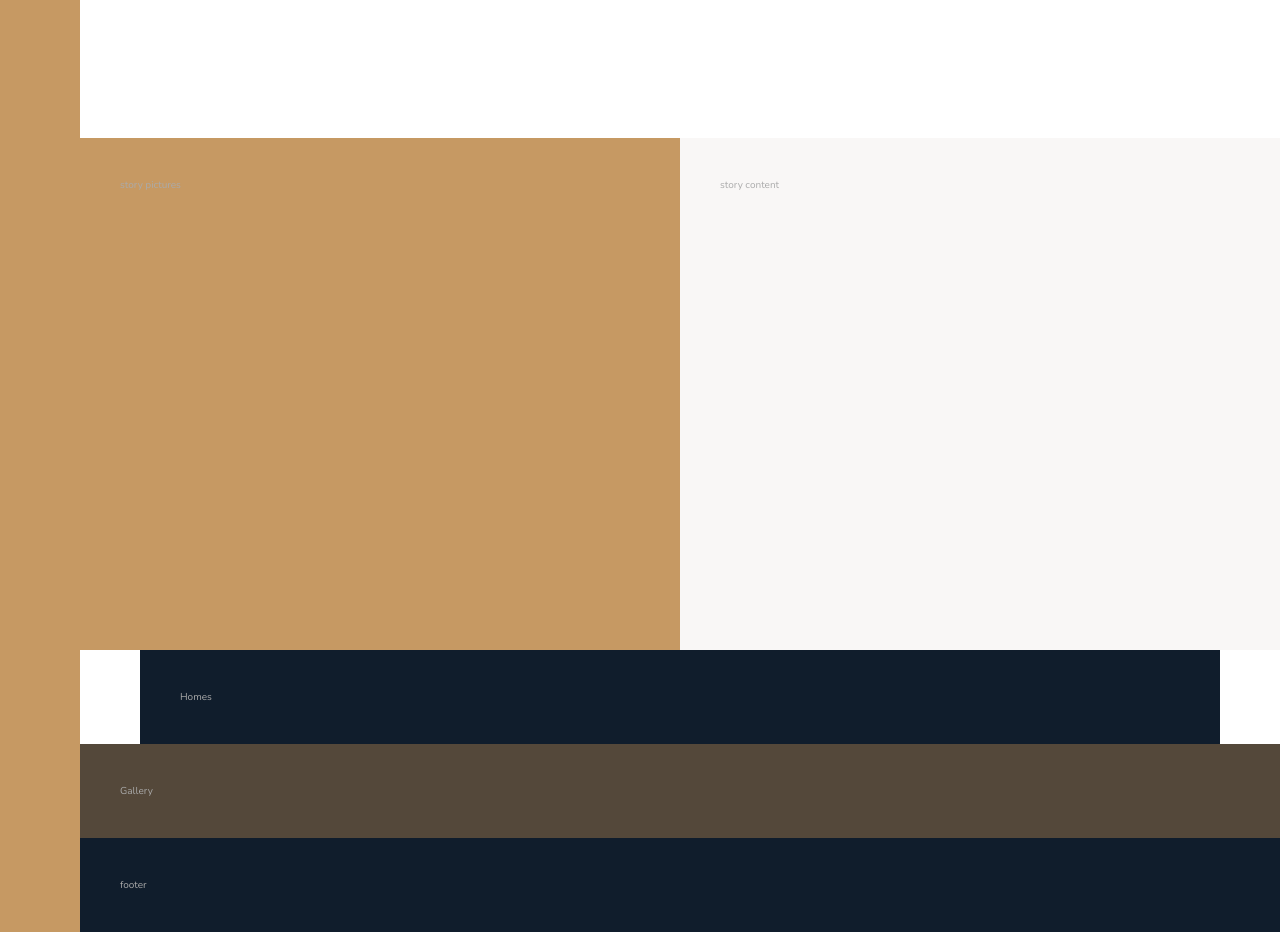
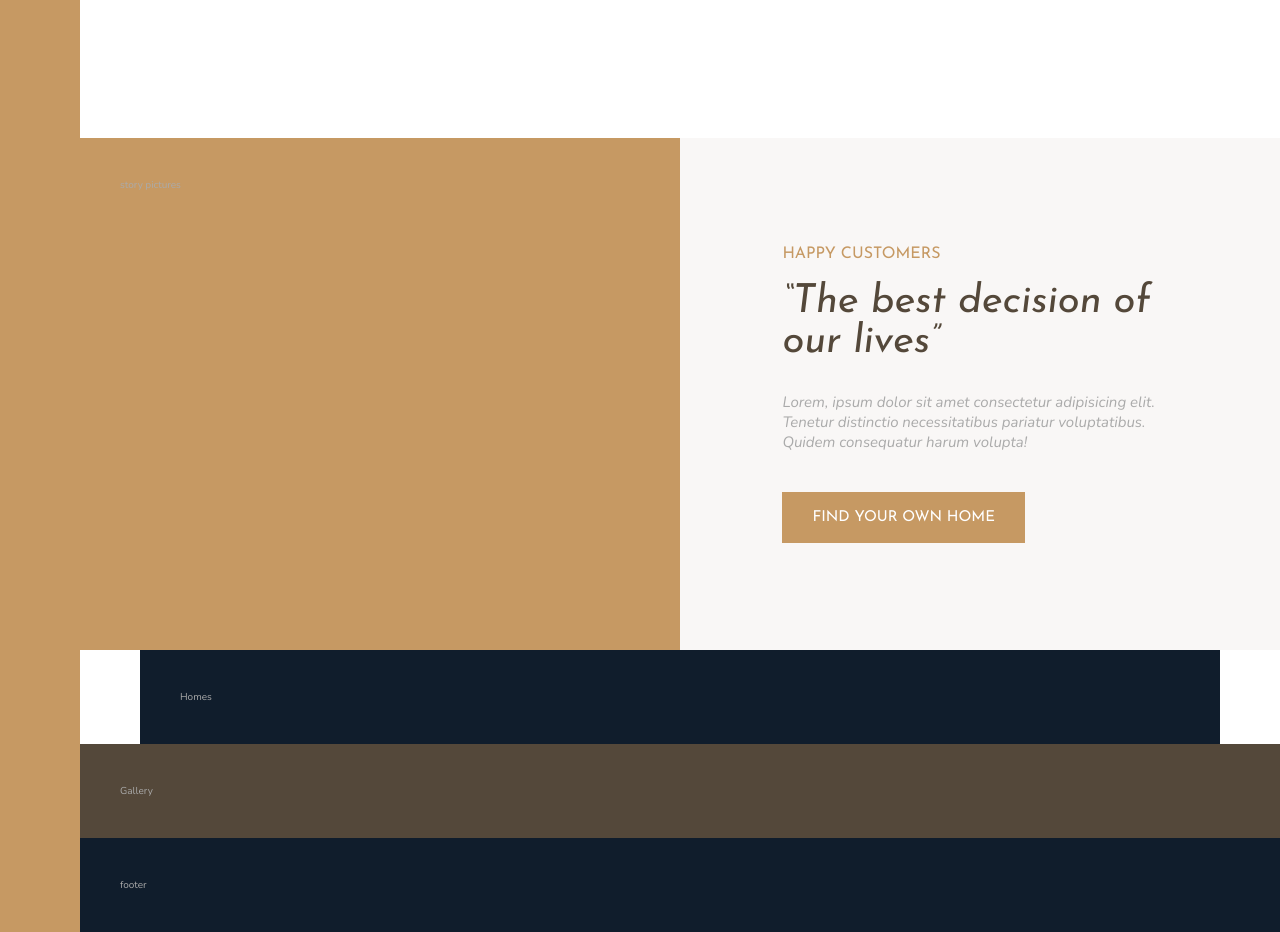
Before and after one commit to PrantoMollick/nexter-html-template, a website: page index.html in a window 1280 px wide. Shown: the part 1240-2172 px from the top of the page. Drawn offline with nearby package versions, Linux system fonts and the light colour scheme.

Commit message:
006 Building the Story Section - Part 1

```diff
--- a/index.html
+++ b/index.html
@@ -80,7 +80,13 @@
         story pictures
     </div>
     <div class="story__content">
-        story content
+        <h3 class="heading-3 mb-sm">Happy Customers</h3>
+        <h2 class="heading-2 heading-2--dark mb-md">&ldquo;The best decision of our lives&rdquo;</h2>
+        <p class="story__text">
+            Lorem, ipsum dolor sit amet consectetur adipisicing elit. Tenetur distinctio necessitatibus pariatur
+            voluptatibus. Quidem consequatur harum volupta!
+        </p>
+        <button class="btn">Find your own home</button>
     </div>
     <section class="homes">Homes</section>
     <section class="gallery">
--- a/sass/_story.scss
+++ b/sass/_story.scss
@@ -1,13 +1,31 @@
 .story {
   &__pictures {
     background-color: $color-primary;
-
     grid-column: full-start / col-end 4;
   }
 
   &__content {
     background-color: $color-grey-light-1;
     grid-column: col-start 5 / full-end;
+    padding: 6rem 8vw;
+
+    /*
+    display: flex;
+    flex-direction: column;
+    justify-content: center;
+    align-items: flex-start;
+    */
+
+    display: grid;
+    align-content: center;
+    justify-items: start;
+
+  }
+
+  &__text {
+    font-size: 1.5rem;
+    font-style: italic;
+    margin-bottom: 4rem;
   }
 
 }
--- a/sass/_typography.scss
+++ b/sass/_typography.scss
@@ -9,10 +9,24 @@
 
 .heading-2 {
   @extend %heading;
+  font-size: 4rem;
+  font-style: italic;
+  line-height: 1;
+
+  &--light {
+    color: $color-grey-light-1;
+  }
+
+  &--dark {
+    color: $color-grey-dark-1;
+  }
 }
 
 .heading-3 {
   @extend %heading;
+  font-size: 1.6rem;
+  color: $color-primary;
+  text-transform: uppercase;
 }
 
 .heading-4 {
@@ -27,3 +41,37 @@
     color: $color-grey-dark-1;
   }
 }
+
+.btn {
+  background-color: $color-primary;
+  color: #fff;
+  border: none;
+  border-radius: 0;
+  font-family: $font-display;
+  font-size: 1.5rem;
+  text-transform: uppercase;
+  padding: 1.8rem 3rem;
+  cursor: pointer;
+  transition: all 0.2s ease;
+
+  &:hover {
+    background-color: $color-primary-dark;
+  }
+}
+
+
+.mb-sm {
+  margin-bottom: 2rem;
+}
+
+.mb-md {
+  margin-bottom: 3rem;
+}
+
+.mb-lg {
+  margin-bottom: 4rem;
+}
+
+.mb-hg {
+  margin-bottom: 8rem;
+}
```
Also changed, not shown: css/style.css.
